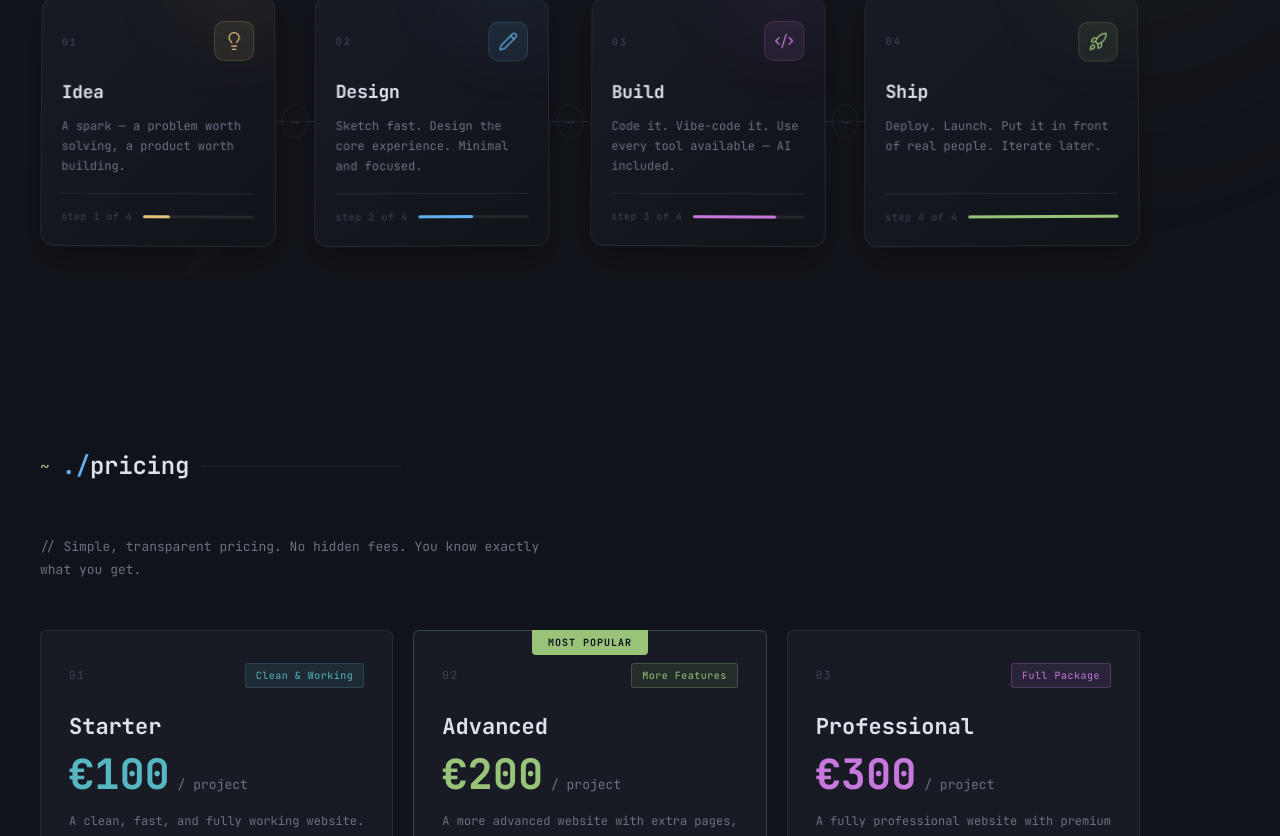
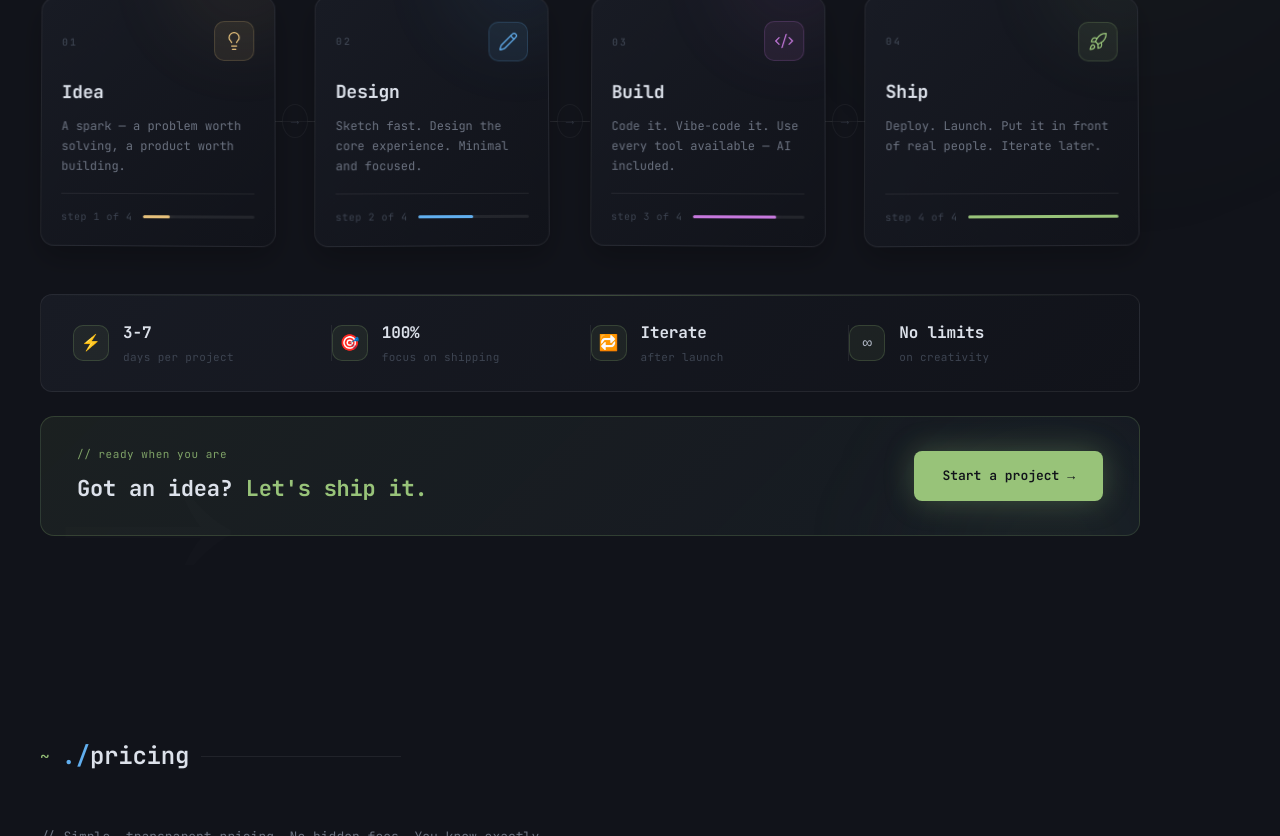
Before and after one commit to savewinkie/portfolio, a Next.js app: page / in a window 1280 px wide. Shown: the part 4074-4910 px from the top of the page. Built offline with nearby package versions, Linux system fonts and the light colour scheme.

Commit message:
workflow banner + cta

```diff
--- a/app/globals.css
+++ b/app/globals.css
@@ -2010,6 +2010,152 @@ section { padding: 100px 40px; position: relative; }
   50% { transform: translateX(3px); opacity: 1; }
 }
 
+/* Workflow stats banner */
+.workflow-banner {
+  display: flex;
+  align-items: center;
+  justify-content: space-between;
+  margin-top: 48px;
+  padding: 24px 32px;
+  background: linear-gradient(135deg, var(--bg-2) 0%, var(--bg) 100%);
+  border: 1px solid var(--border);
+  border-radius: 12px;
+  max-width: 1100px;
+  position: relative;
+  z-index: 1;
+  overflow: hidden;
+}
+
+.workflow-banner::before {
+  content: '';
+  position: absolute;
+  top: 0; left: 0; right: 0;
+  height: 1px;
+  background: linear-gradient(to right, transparent, rgba(152,195,121,0.3), transparent);
+}
+
+.banner-item {
+  display: flex;
+  align-items: center;
+  gap: 14px;
+  flex: 1;
+}
+
+.banner-icon {
+  width: 36px;
+  height: 36px;
+  border-radius: 10px;
+  background: rgba(152,195,121,0.08);
+  border: 1px solid rgba(152,195,121,0.2);
+  display: flex;
+  align-items: center;
+  justify-content: center;
+  font-size: 16px;
+  flex-shrink: 0;
+}
+
+.banner-num {
+  font-size: 16px;
+  font-weight: 700;
+  color: var(--fg-bright);
+  letter-spacing: -0.01em;
+  font-family: var(--font);
+  margin-bottom: 2px;
+}
+
+.banner-label {
+  font-size: 11px;
+  color: var(--fg-muted);
+  font-family: var(--font);
+  letter-spacing: 0.03em;
+}
+
+.banner-divider {
+  width: 1px;
+  height: 36px;
+  background: var(--border);
+  flex-shrink: 0;
+}
+
+/* Workflow CTA */
+.workflow-cta {
+  display: flex;
+  align-items: center;
+  justify-content: space-between;
+  margin-top: 24px;
+  padding: 28px 36px;
+  background: linear-gradient(135deg, rgba(152,195,121,0.08) 0%, rgba(97,175,239,0.04) 100%);
+  border: 1px solid rgba(152,195,121,0.2);
+  border-radius: 14px;
+  max-width: 1100px;
+  position: relative;
+  z-index: 1;
+  overflow: hidden;
+  flex-wrap: wrap;
+  gap: 24px;
+}
+
+.workflow-cta::before {
+  content: '';
+  position: absolute;
+  top: -50%;
+  right: -10%;
+  width: 400px;
+  height: 400px;
+  border-radius: 50%;
+  background: radial-gradient(circle, rgba(152,195,121,0.08) 0%, transparent 70%);
+  filter: blur(50px);
+  pointer-events: none;
+}
+
+.workflow-cta-text {
+  position: relative;
+  z-index: 1;
+}
+
+.workflow-cta-pre {
+  font-size: 11px;
+  color: var(--green);
+  letter-spacing: 0.05em;
+  margin-bottom: 6px;
+  opacity: 0.8;
+}
+
+.workflow-cta-text h3 {
+  font-size: 22px;
+  font-weight: 700;
+  color: var(--fg-bright);
+  letter-spacing: -0.01em;
+}
+
+.workflow-cta-text h3 span {
+  color: var(--green);
+}
+
+.workflow-cta-btn {
+  background: var(--green);
+  color: var(--bg);
+  padding: 14px 28px;
+  border-radius: 8px;
+  font-family: var(--font);
+  font-weight: 600;
+  font-size: 13px;
+  text-decoration: none;
+  transition: all 0.3s;
+  display: inline-flex;
+  align-items: center;
+  gap: 10px;
+  white-space: nowrap;
+  position: relative;
+  z-index: 1;
+  box-shadow: 0 0 30px rgba(152,195,121,0.3);
+}
+
+.workflow-cta-btn:hover {
+  transform: translateY(-2px) scale(1.03);
+  box-shadow: 0 10px 40px rgba(152,195,121,0.5);
+}
+
 /* ── Contact ── */
 .contact-grid {
   display: grid;
--- a/components/Workflow.js
+++ b/components/Workflow.js
@@ -105,6 +105,52 @@ export default function Workflow() {
           </div>
         ))}
       </div>
+
+      {/* Stats banner */}
+      <div className="workflow-banner reveal">
+        <div className="banner-item">
+          <div className="banner-icon">⚡</div>
+          <div>
+            <div className="banner-num">3-7</div>
+            <div className="banner-label">days per project</div>
+          </div>
+        </div>
+        <div className="banner-divider" />
+        <div className="banner-item">
+          <div className="banner-icon">🎯</div>
+          <div>
+            <div className="banner-num">100%</div>
+            <div className="banner-label">focus on shipping</div>
+          </div>
+        </div>
+        <div className="banner-divider" />
+        <div className="banner-item">
+          <div className="banner-icon">🔁</div>
+          <div>
+            <div className="banner-num">Iterate</div>
+            <div className="banner-label">after launch</div>
+          </div>
+        </div>
+        <div className="banner-divider" />
+        <div className="banner-item">
+          <div className="banner-icon">∞</div>
+          <div>
+            <div className="banner-num">No limits</div>
+            <div className="banner-label">on creativity</div>
+          </div>
+        </div>
+      </div>
+
+      {/* CTA */}
+      <div className="workflow-cta reveal">
+        <div className="workflow-cta-text">
+          <div className="workflow-cta-pre mono">// ready when you are</div>
+          <h3>Got an idea? <span>Let&apos;s ship it.</span></h3>
+        </div>
+        <a href="#contact" className="workflow-cta-btn">
+          Start a project →
+        </a>
+      </div>
     </section>
   );
 }
```
